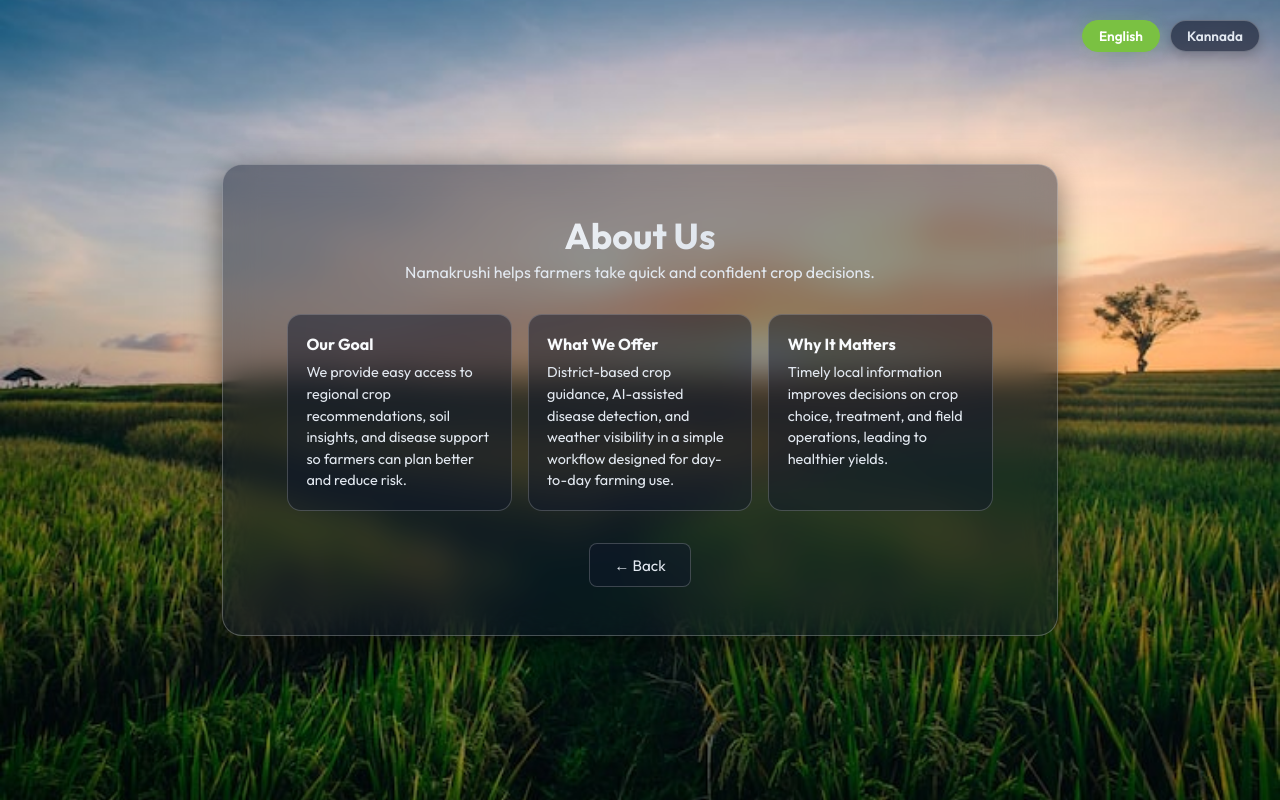
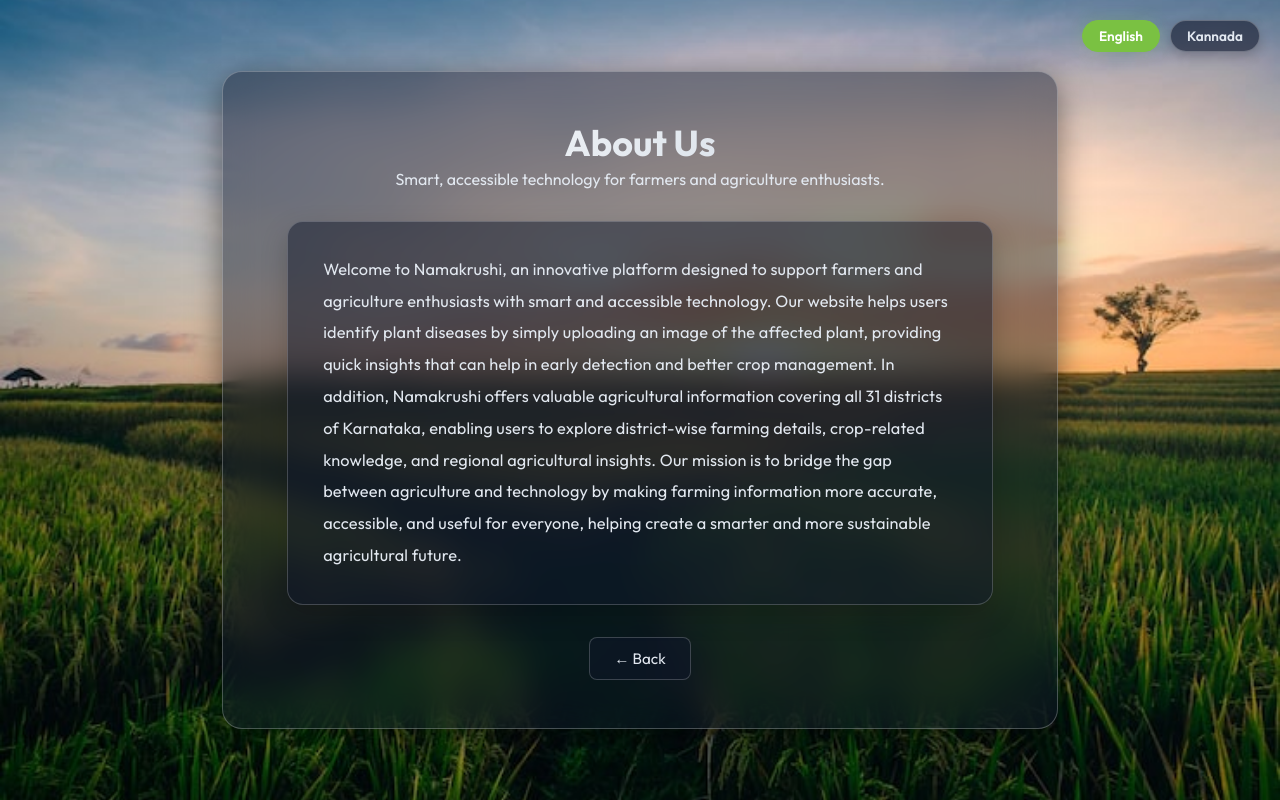
Before and after one commit to Hitesh2006403/NamaKrushi, a Django app: page /about.html in a window 1280 px wide. Run offline with Django 5.2, Linux system fonts and the light colour scheme.

Commit message:
Updated file

```diff
--- a/static/about.css
+++ b/static/about.css
@@ -4,65 +4,26 @@
     max-width: 900px;
 }
 
-.top-nav {
-    display: flex;
-    flex-wrap: wrap;
-    justify-content: center;
-    gap: 0.75rem;
-    margin-bottom: 1.5rem;
+.about-content {
+    margin-top: 0.75rem;
 }
 
-.top-nav-link {
-    display: inline-flex;
-    align-items: center;
-    justify-content: center;
-    min-width: 110px;
-    padding: 0.55rem 1rem;
-    border-radius: 999px;
+.about-text-card {
+    background: var(--input-bg);
     border: 1px solid var(--input-border);
-    background: var(--input-bg);
-    color: var(--text-muted);
-    font-size: 0.9rem;
-    font-weight: 600;
-    text-decoration: none;
-    transition: all 0.25s ease;
+    border-radius: 16px;
+    padding: 2rem 2.2rem;
+    box-shadow: 0 10px 26px rgba(0, 0, 0, 0.22);
 }
 
-.top-nav-link:hover {
-    border-color: var(--primary);
-    color: var(--text-main);
-    transform: translateY(-1px);
-}
-
-.top-nav-link.active {
-    border-color: var(--primary);
-    background: rgba(122, 193, 66, 0.18);
-    color: var(--text-main);
-}
-
-.about-grid {
-    display: grid;
-    grid-template-columns: repeat(3, minmax(0, 1fr));
-    gap: 1rem;
-}
-
-.about-card {
-    background: var(--input-bg);
-    border: 1px solid var(--input-border);
-    border-radius: 14px;
-    padding: 1.15rem;
-}
-
-.about-card h3 {
-    color: var(--text-main);
-    font-size: 1rem;
-    margin-bottom: 0.55rem;
-}
-
-.about-card p {
+.about-description {
+    margin: 0;
+    text-align: left;
     color: var(--text-muted);
-    font-size: 0.9rem;
-    line-height: 1.5;
+    font-size: 1.02rem;
+    line-height: 1.95;
+    letter-spacing: 0.01em;
+    text-wrap: pretty;
 }
 
 .page-actions {
@@ -88,7 +49,12 @@
 }
 
 @media (max-width: 900px) {
-    .about-grid {
-        grid-template-columns: 1fr;
+    .about-text-card {
+        padding: 1.35rem;
+    }
+
+    .about-description {
+        font-size: 0.97rem;
+        line-height: 1.8;
     }
 }
--- a/template/about.html
+++ b/template/about.html
@@ -4,7 +4,7 @@
     <meta charset="UTF-8">
     <meta name="viewport" content="width=device-width, initial-scale=1.0">
     <title>About Us - Namakrushi</title>
-    <link rel="stylesheet" href="static/about.css">
+    <link rel="stylesheet" href="static/about.css?v=2">
     <link href="https://fonts.googleapis.com/css2?family=Outfit:wght@300;400;500;600;700&display=swap" rel="stylesheet">
 </head>
 <body>
@@ -17,29 +17,13 @@
         <div class="form-wrapper glass select-glass">
             <div class="form-header">
                 <h2>About Us</h2>
-                <p>Namakrushi helps farmers take quick and confident crop decisions.</p>
+                <p>Smart, accessible technology for farmers and agriculture enthusiasts.</p>
             </div>
 
-            <div class="about-grid">
-                <div class="about-card">
-                    <h3>Our Goal</h3>
-                    <p>
-                        We provide easy access to regional crop recommendations, soil insights,
-                        and disease support so farmers can plan better and reduce risk.
-                    </p>
-                </div>
-                <div class="about-card">
-                    <h3>What We Offer</h3>
-                    <p>
-                        District-based crop guidance, AI-assisted disease detection, and weather
-                        visibility in a simple workflow designed for day-to-day farming use.
-                    </p>
-                </div>
-                <div class="about-card">
-                    <h3>Why It Matters</h3>
-                    <p>
-                        Timely local information improves decisions on crop choice, treatment,
-                        and field operations, leading to healthier yields.
+            <div class="about-content">
+                <div class="about-text-card">
+                    <p class="about-description">
+                        Welcome to Namakrushi, an innovative platform designed to support farmers and agriculture enthusiasts with smart and accessible technology. Our website helps users identify plant diseases by simply uploading an image of the affected plant, providing quick insights that can help in early detection and better crop management. In addition, Namakrushi offers valuable agricultural information covering all 31 districts of Karnataka, enabling users to explore district-wise farming details, crop-related knowledge, and regional agricultural insights. Our mission is to bridge the gap between agriculture and technology by making farming information more accurate, accessible, and useful for everyone, helping create a smarter and more sustainable agricultural future.
                     </p>
                 </div>
             </div>
```
